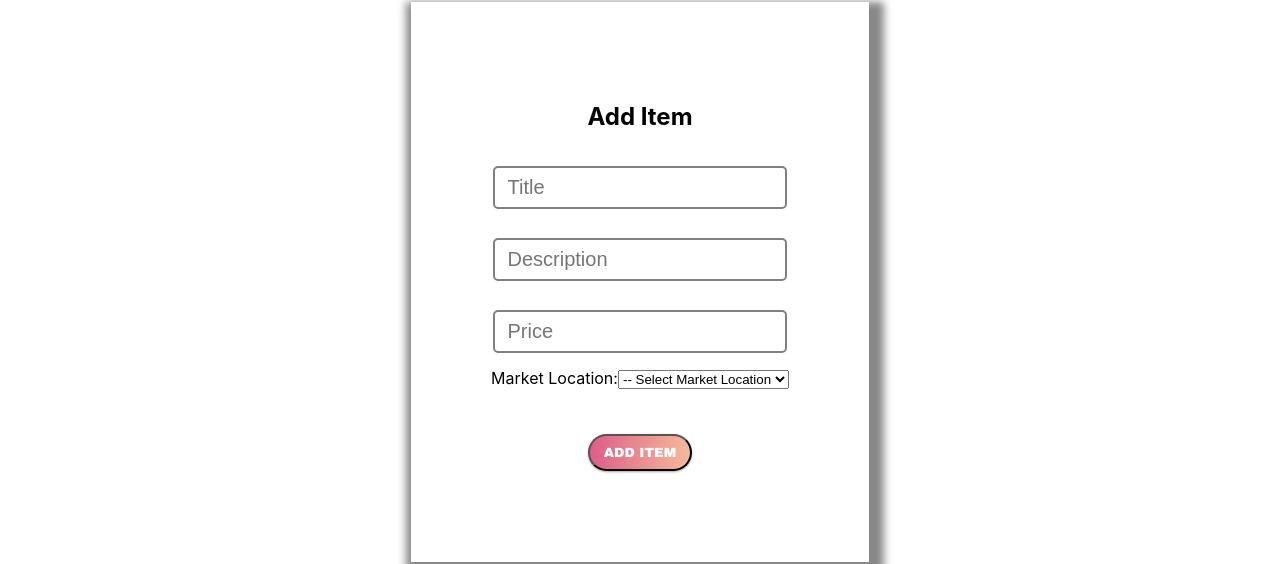
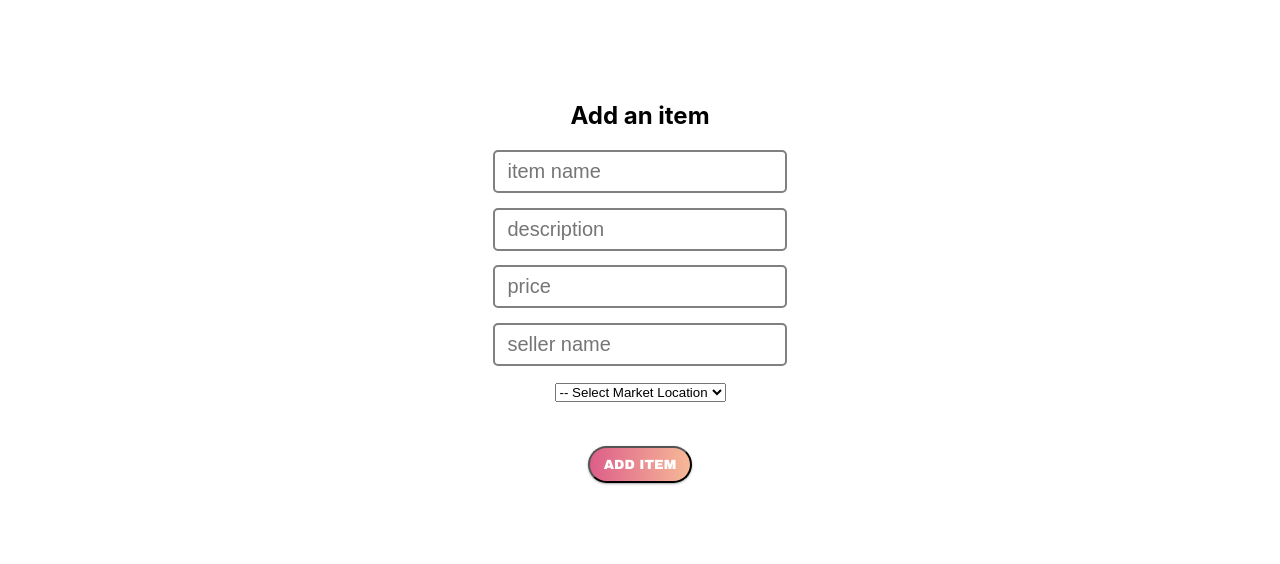
Before and after one commit to Build-Week-African-Marketplace-02/front-end, a React (Create React App) app in the folder african-marketplace/: page /protected in a window 1280 px wide. Shown: the part 246-810 px from the top of the page. Built offline with nearby package versions, Linux system fonts and the light colour scheme; sample sign-in values are in the browser's storage.

Commit message:
changed the creation form, itemlist, and item component

```diff
--- a/african-marketplace/src/components/ItemCreation.js
+++ b/african-marketplace/src/components/ItemCreation.js
@@ -70,163 +70,80 @@ textarea{
 }
 `
 
-const initialFormValues = {
-  name: "",
-  description: "",
-  price: "",
-  location: ""
-};
 export default function ItemCreation(props) {
-  const { itemList } = props;
-  //state for forms
-  const [formValues, setFormValues] = useState(initialFormValues);
-  //state for items
-  const [items, setItems] = useState([]);
 
   const { push } = useHistory()
 
-  //name
-  //description
-  //price
-  //DROPDOWN for the location
-  //submit button
+  const [item, setItem] = useState({
+    item_name: '',
+    item_description: '',
+    item_price: '',
+    item_country: '',
+    item_seller: '',
+  })
 
-  //function to post a new item to the item list
-  const postNewItem = newItem => {
-    //eventual POST request using axios will go here
-    setItems([newItem, ...items]);
-    setFormValues(initialFormValues);
-  };
+  const handleChange = e => {
+    setItem({
+        ...item,
+        [e.target.name]: e.target.value
+    })
+  }
 
-  //function to detect change in the inputs
-  const inputChange = (name, value) => {
-    setFormValues({
-      ...formValues,
-      [name]: value
-    });
-  };
-  const onChange = e => {
-    const { name, value } = e.target;
-    inputChange(name, value);
-  };
+  const handleSubmit = (e) => {
+    e.preventDefault();
+        push('/item-list')
+        const newItem = {
+            id: Date.now(),
+            item_name: item.item_name,
+            item_description: item.item_description,
+            item_price: item.item_price,
+            item_country: item.item_country,
+            item_seller: item.item_seller,
+        }
 
-  const itemSubmit = () => {
-    const newItem = {
-      name: formValues.name.trim(),
-      description: formValues.description.trim(),
-      price: formValues.price.trim(),
-      location: formValues.location.trim()
-    };
-    setFormValues(initialFormValues);
-    postNewItem(newItem);
-    axios.post('https://african-marketplace-44.herokuapp.com/api/auth/products/create', newItem)
+        axios.post(`https://african-marketplace-44.herokuapp.com/api/items/`, newItem)
             .then(res => {
                 props.newItem(res.data)
-        push('/item-list')
             })
             .catch(err => {
                 console.log(err)
             })
-  };
-  const onSubmit = e => {
-    e.preventDefault();
-    itemSubmit();
-  };
+  }
 
   return (
     <StyledItemCreation>
-      <form id="item-form" onSubmit={onSubmit}>
-        <div id='itemform-div'>
-        <h2>Add Item</h2>
-        <div id="form-inputs">
-          <div id="item-name">
 
-              <input
-                value={formValues.name}
-                onChange={onChange}
-                name="name"
-                type="text"
-                placeholder='Title'
-              />
+      <div>
+      <form onSubmit={handleSubmit}>
+        <h2>Add an item</h2>
+					<div className="form-group">
+						<input value={item.item_name} onChange={handleChange} name="item_name" type="text" placeholder='item name'/>
 					</div>
-          <div id="item-description">
-
-              <input
-                value={formValues.description}
-                onChange={onChange}
-                name="description"
-                type="text"
-                placeholder='Description'
-              />
+					<div className="form-group">
+						<input value={item.item_description} onChange={handleChange} name="item_description" type="text" placeholder='description'/>
 					</div>
-          <div id="item-price">
-
-              <input
-                value={formValues.price}
-                onChange={onChange}
-                name="price"
-                type="text"
-                placeholder='Price'
-              />
+					<div className="form-group">
+						<input value={item.item_price} onChange={handleChange} name="item_price" type="text" placeholder='price'/>
 					</div>
-          <div id="market-location">
-
-              Market Location:
-              <select
-                onChange={onChange}
-                value={formValues.location}
-                name="location"
-              >
+          <div className="form-group">
+						<input value={item.item_seller} onChange={handleChange} name="item_seller" type="text" placeholder='seller name'/>
+					</div>
+					<div className="form-group">
+						<select value={item.item_country} onChange={handleChange} name="item_country" type="text" placeholder='country'>
             <option value="">-- Select Market Location</option>
-                <option value="bungoma">Bungoma</option>
-                <option value="busia">Busia</option>
-                <option value="eldoret">Eldoret</option>
-                <option value="embu">Embu</option>
-                <option value="garisa">Garisa</option>
-                <option value="garissa">Garissa</option>
-                <option value="isiolo">Isiolo</option>
-                <option value="kajiado">Kajiado</option>
-                <option value="kakamega">Kakamega</option>
-                <option value="kisii">Kisii</option>
-                <option value="kisumu">Kisumu</option>
-                <option value="kitale">Kitale</option>
-                <option value="kitui">Kitui</option>
-                <option value="loitoktok">Loitoktok</option>
-                <option value="machakos">Machakos</option>
-                <option value="makueni">Makueni</option>
-                <option value="malindi">Malindi</option>
-                <option value="meru">Meru</option>
-                <option value="mombasa">Mombasa</option>
-                <option value="nairobi">Nairobi</option>
-                <option value="nakuru">Nakuru</option>
-                <option value="oloitoktok">Oloitoktok</option>
-                <option value="wajir">Wajir</option>
+            <option value="KEN">KEN</option>
+            <option value="SSD">SSD</option>
+            <option value="UGA">UGA</option>
+            <option value="DRC">DRC</option>
+            <option value="TZA">TZA</option>
+            <option value="RWA">RWA</option>
             </select>
-          </div>
 					</div>
           <div className="form-group submit">
             <button id="item-submit">Add Item</button>
           </div>
+			</form>
       </div>
-
-      </form>
-      {items.map((item, index) => {
-        return <Item key={index} details={item} />;
-      })}
     </StyledItemCreation>
   );
 }
-
-const Item = ({ details }) => {
-  if (!details) {
-    return <h3>Working fetching your item details...</h3>;
-  }
-  return (
-    <div className="item container">
-      <h2>Name: {details.name}</h2>
-      <p>Description: {details.description}</p>
-      <p>Price: {details.price}</p>
-      <p>Location: {details.location}</p>
-    </div>
-  );
-};
--- a/african-marketplace/src/components/ItemList.js
+++ b/african-marketplace/src/components/ItemList.js
@@ -1,50 +1,48 @@
-import React, { Component } from "react";
+import React, { Component, useEffect, useState } from "react";
 import axios from "axios";
 import { Link } from "react-router-dom";
+import { useHistory } from "react-router";
 
-export default class ItemList extends React.Component {
+const ItemList = () => {
 
-constructor() {
-  super();
-  this.state = {
-    items: []
+  const [items, setItems] = useState([])
+  const { push } = useHistory();
+
+  useEffect(() => {
+    const getItems = () => {
+      axios.get('https://african-marketplace-44.herokuapp.com/api/items')
+        .then(res => {
+          setItems(res.data)
+          console.log(res.data)
+        })
+        .catch(err => {
+          console.log(err)
+        })
+    }
+      getItems()
+  }, [])
+
+  const handleClick = (e, item) => {
+    e.preventDefault()
+    push(`/item-list/${item.id}`)
   }
+
+  return (
+    <div>
+      {items.map(item => (
+        <div onClick={e => handleClick(e, item)} key={item.id}>
+          <h2>name: {item.item_name}</h2>
+          <p>description: {item.item_description}</p>
+          <p>price: {item.item_price}</p>
+          <p>country: {item.item_country}</p>
+          <p>seller: {item.item_seller}</p>
+        </div>
+      ))}
+      <Link to="/protected">
+         <button>Create Item</button>
+       </Link>
+    </div>
+  )
 }
 
-  componentDidMount() {
-    axios.get('https://african-marketplace-44.herokuapp.com/api/items')
-      .then(res => {
-        this.setState({
-          items: res.data,
-        })
-      })
-      .catch(err => console.log(err));
-  }
-
-  render() {
-    return (
-      <div className="item-list">
-        <Link to="/protected">
-        <button>Create Item</button>
-      </Link>
-        {this.state.items.map((item) => (
-          <div className="item-card" key={item.itemSeller}>
-            <img className="item-image" src={item.img}/>
-
-            <div className="item-details">
-              <h2 className="item-name">{item.itemName}</h2>
-              <p className="item-location">{item.itemCountry}</p>
-              <p>{item.itemDescription}</p>
-              <div className="item-bottom-row">
-                <p>${item.itemPrice}</p>
-              </div>
-              <button>
-                Buy
-              </button>
-            </div>
-          </div>
-        ))}
-      </div>
-    );
-  }
-}
+export default ItemList
--- a/african-marketplace/src/components/Signup.js
+++ b/african-marketplace/src/components/Signup.js
@@ -3,6 +3,7 @@ import * as yup from "yup";
 // import { Link } from "react-router-dom";
 import SignupSchema from "../validation/signupSchema";
 import axios from "axios";
+import { useHistory } from "react-router";
 
 import styled from "styled-components";
 
@@ -86,6 +87,8 @@ export default function Signup() {
   const [formErrors, setFormErrors] = useState(initialFormErrors);
   const [disabled, setDisabled] = useState(initialDisabled);
 
+  const { push } = useHistory();
+
   //validate the data coming into the input feilds
   const validate = (name, value) => {
     yup
@@ -120,6 +123,7 @@ export default function Signup() {
       .post("https://african-marketplace-44.herokuapp.com/api/auth/register", newUser)
         .then(res => {
           setUsers([res.data, ...users]);
+          push('/login')
         })
         .catch(err => {
           console.log(err);
```
Also changed, not shown: african-marketplace/src/components/Item.js (added, +31 -0 lines). Lines whose indentation alone changed are shown as unchanged.
